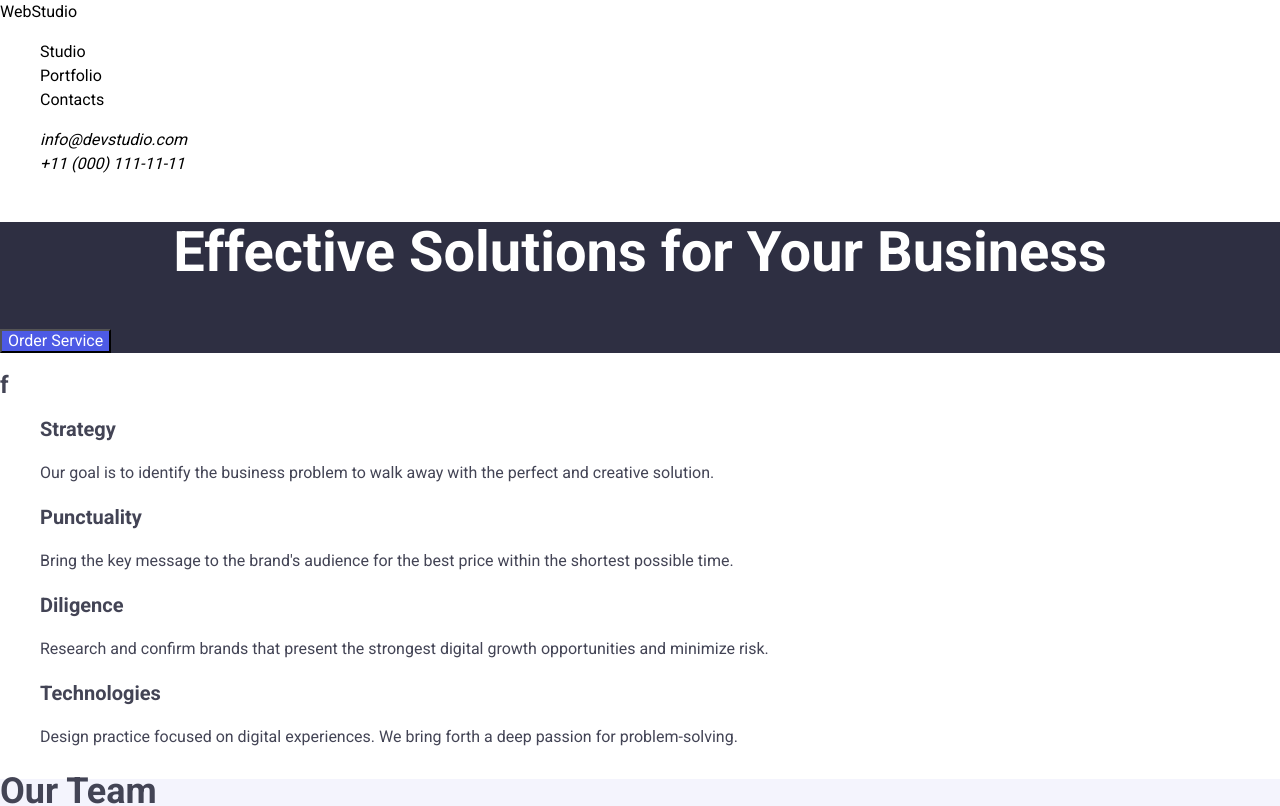
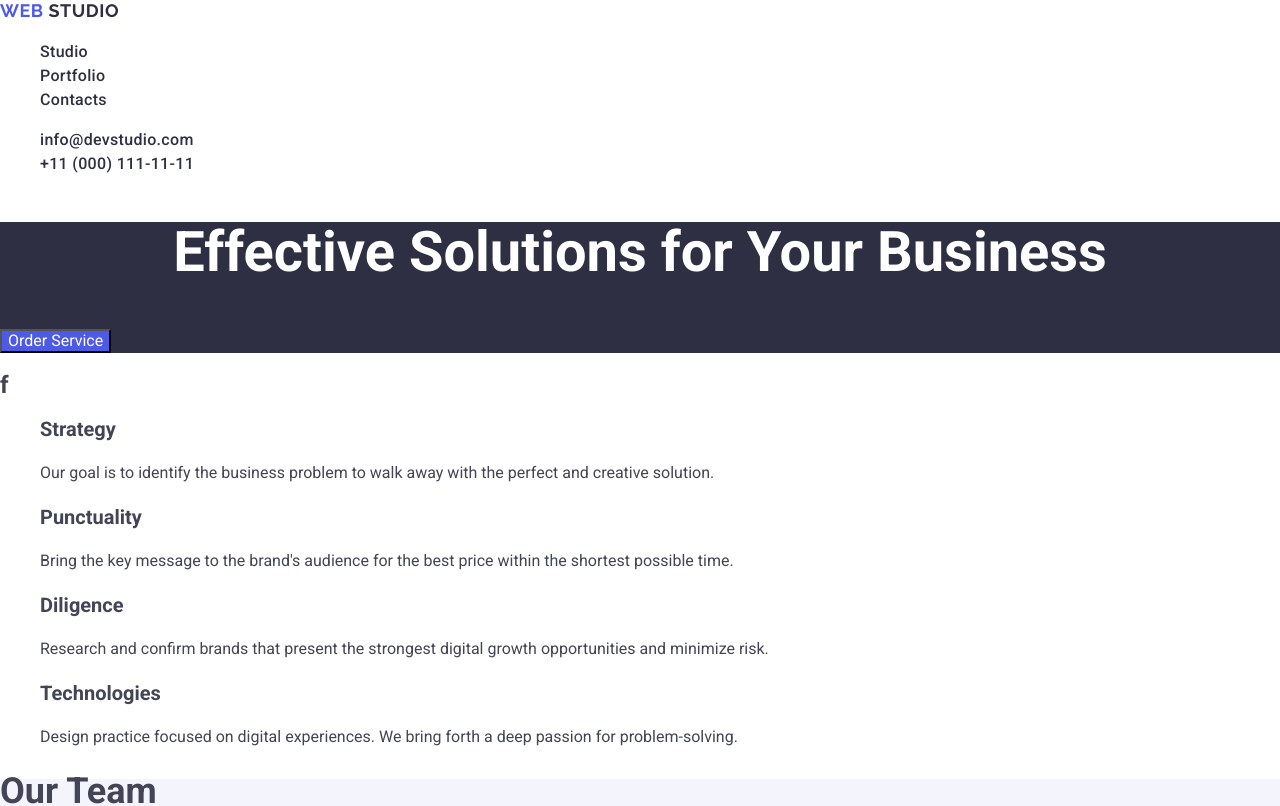
Before and after one commit to RomanH80/goit-markup-hw-02, a plain HTML site: page index.html in a window 1280 px wide. Shown: the top 806 px of the page. Drawn offline with nearby package versions, Linux system fonts and the light colour scheme.

Commit message:
work two

```diff
--- a/css/style.css
+++ b/css/style.css
@@ -15,7 +15,18 @@ body {
     letter-spacing: 2%;
     line-height: 24px;
 }
-
+.link-big{
+font-family: "Raleway", sans-serif;
+font-weight: 700;
+font-size: 18px;
+line-height: 1.17;
+letter-spacing: 0.03em;
+text-transform: uppercase;
+color: #4d5ae5;
+}
+span{
+    color: #2e2f42;
+}
 li {
     list-style: none;
 }
@@ -25,12 +36,19 @@ a {
 }
 
 .link {
-    color: black;
+    color: #2e2f42;
+    font-weight: 500;
+    letter-spacing: 0.02em;
 }
 
 .link:hover,
 .link:focus {
     color: #404BBF;
+}
+.contacts{
+    font-style: normal;
+    letter-spacing: 0.02em;
+    color: #434455;
 }
 
 .hero-image {
--- a/index.html
+++ b/index.html
@@ -19,7 +19,7 @@
   <body>
     <header>
       <nav class="menu">
-        <a class="link" href="./index.html">WebStudio</a>
+        <a class="link-big" href="./index.html">Web <span>Studio</span></a>
         <ul>
           <li><a class="link" href="">Studio</a></li>
           <li><a class="link" href="">Portfolio</a></li>
```
